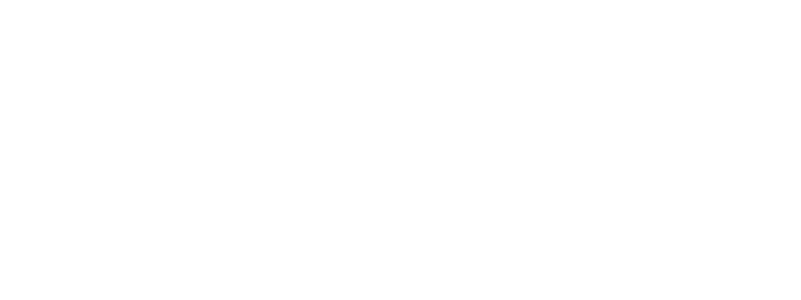
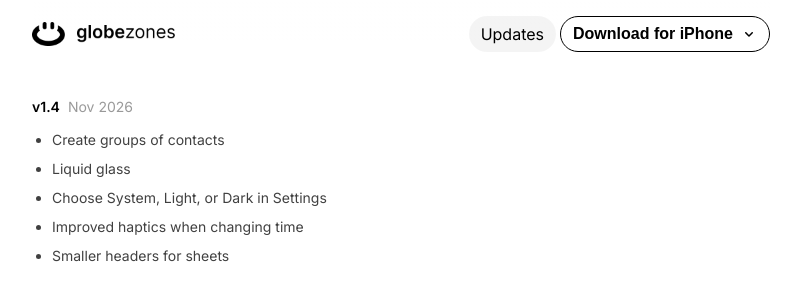
Before and after one commit to gvns0x/worldfriendswebsite, a React (Create React App) app: page /updates in a window 1280 px wide. Before the commit this address had no page. Shown: the top 300 px of the page, without its empty margins (239-1040 px from the left). Built offline with nearby package versions, Linux system fonts and the light colour scheme.

Commit message:
improve styles

```diff
--- a/src/App.css
+++ b/src/App.css
@@ -56,6 +56,32 @@
 
 }
 
+p,li {
+  font-size: 14px;
+  line-height: 150%;
+    font-weight: 400;
+    line-height: 150%;
+    margin: 0px;
+}
+
+.body-dark {
+  color: rgba(0,0,0,1);
+}
+
+.body-grey {
+  color: rgba(0,0,0,.75);
+}
+
+h3 {
+    font-size: 16px;
+    font-weight: 500;
+    line-height: 150%;
+    color: #000;
+    margin: 0px;
+    text-align: left;
+    width: 100%;
+}
+
 @media screen and (min-width: 738px) {
   .Feature-container {
     flex-direction: row;
--- a/src/App.js
+++ b/src/App.js
@@ -19,6 +19,7 @@ import DarkMode from './Images/FeatureImages/DarkModeRows.png'
 // Pages
 import TermsAndConditions from './Pages/TermsAndConditions/TermsAndConditions';
 import PrivacyPolicy from './Pages/PrivacyPolicy/PrivacyPolicy';
+import Updates from './Components/Updates/Updates';
 
 function App() {
   return (
@@ -41,6 +42,7 @@ function App() {
         <Letter/>
       </header>
     }/>
+    <Route path="/updates" element={<Updates />} />
     <Route path="/tc" element={<TermsAndConditions />} />
     <Route path="/pp" element={<PrivacyPolicy />} />
     </Routes>
--- a/src/Components/CTA/CTA.css
+++ b/src/Components/CTA/CTA.css
@@ -11,6 +11,7 @@
     display: flex;
     align-items: center;
     justify-content: center;
+    white-space: nowrap;
 }
 
 .CTA:hover {
--- a/src/Components/Feature/Feature.css
+++ b/src/Components/Feature/Feature.css
@@ -20,23 +20,6 @@
     justify-content: center;
     gap: 4px;
 }
-h3 {
-    font-size: 20px;
-    font-weight: 500;
-    line-height: 140%;
-    color: #000;
-    margin: 0px;
-    text-align: left;
-    width: 100%;
-}
-
-p {
-    font-size: 16px;
-    font-weight: 400;
-    line-height: 140%;
-    color: rgba(0, 0, 0, 0.8);
-    margin: 0px;
-}
 
 .Feature img {
     width: 100%;
--- a/src/Components/Feature/Feature.js
+++ b/src/Components/Feature/Feature.js
@@ -5,7 +5,7 @@ function Feature({ title, description, image, titleColor, descriptionColor, bgCo
         <div style={{ backgroundColor: bgColor }} className="Feature">
             <div className='Feature-content'>
                 <h3 style={{ color: titleColor }}>{title}</h3>
-                <p style={{ color: descriptionColor }}>{description}</p>
+                <p className="body-grey" style={{ color: descriptionColor }}>{description}</p>
             </div>
             {image.endsWith('.mp4') ? (
                 <video className="FeatureVideo" autoPlay loop muted playsInline controls={false}>
--- a/src/Components/Header/Header.css
+++ b/src/Components/Header/Header.css
@@ -29,6 +29,41 @@
     align-items: center;
     gap: 12px;
     justify-content: start;
+}
+
+.Header-logo-link {
+    display: flex;
+    flex-direction: row;
+    align-items: center;
+    gap: 12px;
+    text-decoration: none;
+}
+
+.Header-actions {
+    display: flex;
+    align-items: center;
+    gap: 4px;
+}
+
+.Updates-link {
+    font-family: inherit;
+    font-size: 16px;
+    font-weight: 400;
+    color: rgba(0, 0, 0, 0.6);
+    text-decoration: none;
+    padding: 8px 12px;
+    border-radius: 100px;
+    white-space: nowrap;
+}
+
+.Updates-link:hover {
+    color: #000;
+}
+
+.Updates-link.is-active,
+.Updates-link:active {
+    background-color: rgba(0, 0, 0, 0.045);
+    color:#000;
 }
 
 .LogoText {
@@ -86,6 +121,12 @@
     pointer-events: none;
 }
 
+@media screen and (max-width: 460px) {
+    .LogoText {
+        display: none;
+    }
+}
+
 @media screen and (min-width: 500px) {
     .blur-overlay.active {
         backdrop-filter: blur(10px);
--- a/src/Components/Header/Header.js
+++ b/src/Components/Header/Header.js
@@ -1,4 +1,5 @@
 import React, { useState, useEffect } from 'react';
+import { Link, NavLink } from 'react-router-dom';
 import '../Header/Header.css'
 import Logo from '../../Images/logo.png'
 import CTA from '../../Components/CTA/CTA.js'
@@ -42,9 +43,18 @@ const Header = () => {
         <>
             <div className='Header'>
                 <div className='Header-content'>
+                    <Link to="/" className="Header-logo-link">
                         <img className="Logo" src={Logo} alt="Globezones logo"/>
                         <img className="LogoText" src={LogoText} alt="globezones"/>
+                    </Link>
                 </div>
+                <div className="Header-actions">
+                    <NavLink
+                        to="/updates"
+                        className={({ isActive }) => `Updates-link${isActive ? ' is-active' : ''}`}
+                    >
+                        Updates
+                    </NavLink>
                     <div className="CTA-container"
                          onMouseEnter={handleCTAHover}
                          onMouseLeave={handleCTALeave}
@@ -64,6 +74,7 @@ const Header = () => {
                         )}
                     </div>
                 </div>
+            </div>
             {isWideScreen && <div className={`blur-overlay ${showQRCode ? 'active' : ''}`}></div>}
         </>
     );
--- /dev/null
+++ b/src/Components/Updates/Updates.css
@@ -0,0 +1,45 @@
+.Updates-page {
+    width: 100%;
+    max-width: 738px;
+    min-height: 100vh;
+    padding: 16px;
+    box-sizing: border-box;
+    background-color: #fff;
+}
+
+.Updates {
+    text-align: left;
+    padding-top: 96px;
+    font-size: 16px;
+}
+
+.Updates h2 {
+    display: flex;
+    align-items: baseline;
+    gap: 8px;
+    font-size: 16px;
+    font-weight: 600;
+    color: #000;
+    margin: 0 0 12px;
+}
+
+.Updates-date {
+    font-weight: 400;
+    color: rgba(0, 0, 0, 0.8);
+}
+
+.Updates ul {
+    margin: 0;
+    padding-left: 20px;
+    line-height: 150%;
+}
+
+.Updates li + li {
+    margin-top: 8px;
+}
+
+@media screen and (min-width: 738px) {
+    .Updates-page {
+        padding: 0;
+    }
+}
--- /dev/null
+++ b/src/Components/Updates/Updates.js
@@ -0,0 +1,23 @@
+import React from 'react';
+import './Updates.css';
+import Header from '../Header/Header';
+
+const Updates = () => {
+    return (
+        <div className="Updates-page">
+            <Header />
+            <div className="Updates">
+                <h2 style={{fontSize:'14px'}}>v1.4 <p style={{color:'rgba(0,0,0,.4)'}}>Nov 2026</p></h2>
+                <ul className="body-grey">
+                    <li>Create groups of contacts</li>
+                    <li>Liquid glass</li>
+                    <li>Choose System, Light, or Dark in Settings</li>
+                    <li>Improved haptics when changing time</li>
+                    <li>Smaller headers for sheets</li>
+                </ul>
+            </div>
+        </div>
+    );
+};
+
+export default Updates;
```
Lines whose indentation alone changed are shown as unchanged.
